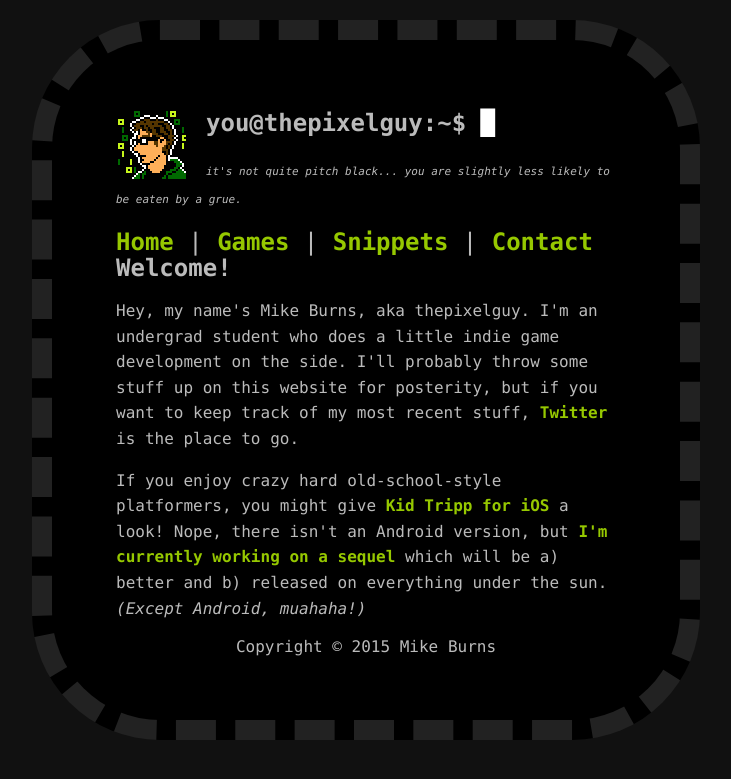
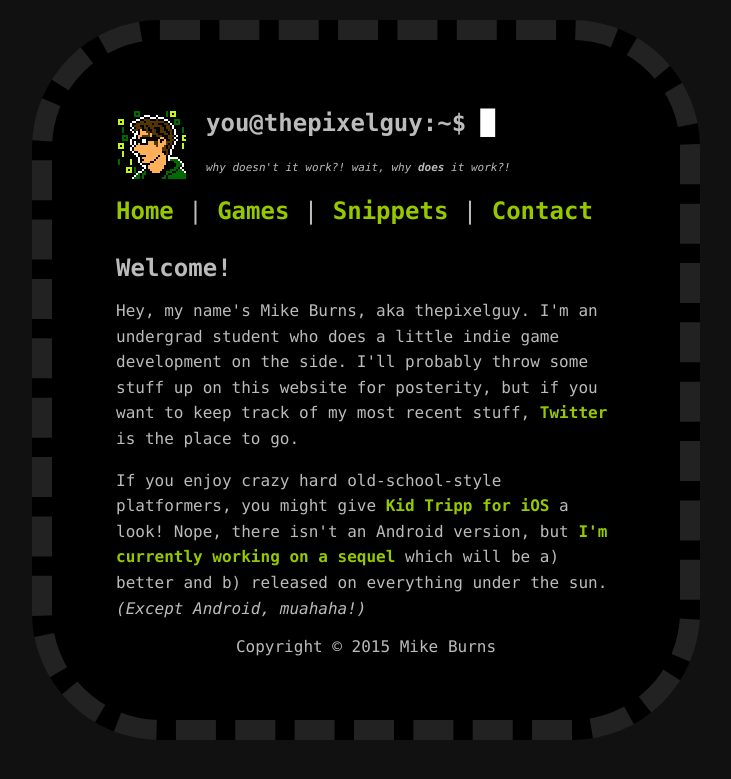
Before and after one commit to thatpixelguy/thatpixelguy.github.io, a Jekyll site: the page built from index.html, in a window 1280 px wide. Shown: the top 779 px of the page, without its empty margins (274-1005 px from the left). Built offline with Jekyll 4.4.1, drawn with Linux system fonts in a browser that asks for light colours.

Commit message:
Update default.html

```diff
--- a/_layouts/default.html
+++ b/_layouts/default.html
@@ -15,8 +15,8 @@
 
       <div class='header'>
         <img src='/avatar-140x140.png' height=70 style='margin-right: 20px;'>
-        <h2 style='padding-bottom: 4px;'>you@thepixelguy:~$ <div id='blinkingcursor' style='display: inline;'>█</div></h2>
-        <p><i style='font-size: 11px;'>it's not quite pitch black... you are slightly less likely to be eaten by a grue.</i></p>
+        <h2>you@thepixelguy:~$ <div id='blinkingcursor' style='display: inline;'>█</div></h2>
+        <p><i style='font-size: 11px;'>why doesn't it work?! wait, why <b>does</b> it work?!</i></p>
 
         <div class='nav'>
           <a href='/'>Home</a> |
```
